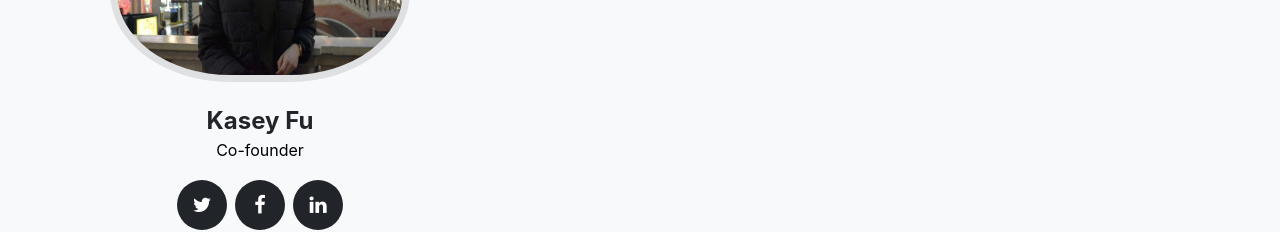
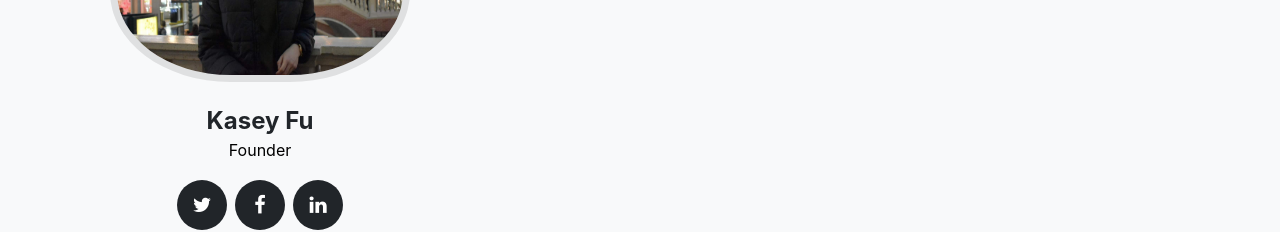
Before and after one commit to seykafu/CreativesBlock, a React (Create React App) app in the folder start-boostrap/: page /some/where in a window 1280 px wide. Shown: the part 5320-5552 px from the top of the page. Built offline with nearby package versions, Linux system fonts and the light colour scheme; a web font is replaced by a local one.

Commit message:
wip for website

```diff
--- a/start-boostrap/src/App.js
+++ b/start-boostrap/src/App.js
@@ -141,7 +141,7 @@ function App() {
           <div className="team-member">
             <img className="mx-auto rounded-circle" src={require('./assets/img/DSC_0979.JPG')} alt="Kasey"/>
             <h4>Kasey Fu</h4>
-            <p className="text-muted">Co-founder</p>
+            <p className="text-muted">Founder</p>
             <ul className="list-inline social-buttons">
               <li className="list-inline-item">
                 <a href="#">
```
Also changed, not shown: start-boostrap/src/assets/img/CreatorsBlock Logo.png (added).
